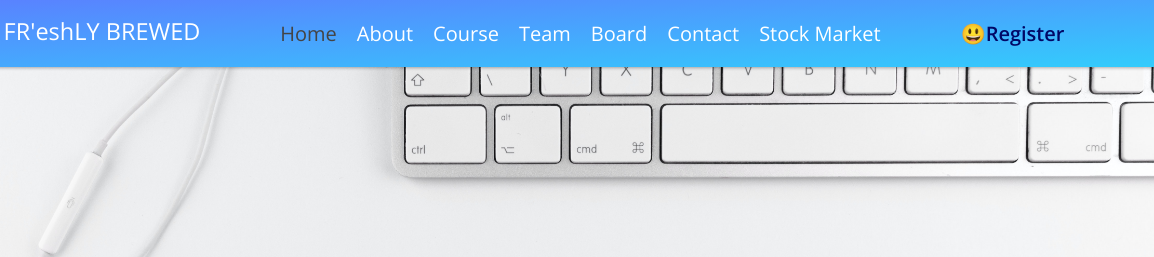
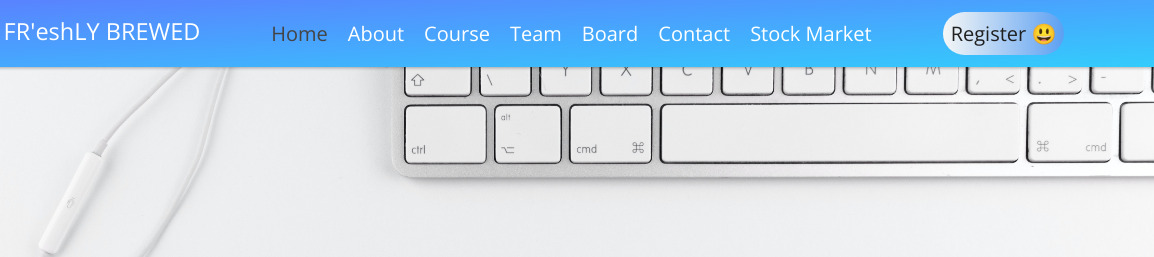
Before and after one commit to Satyajeet21/FReshLY-BREWED, a plain HTML site: page index.html in a window 1280 px wide. Shown: the top 257 px of the page, 126-1280 px from the left. Drawn offline with nearby package versions, Linux system fonts and the light colour scheme.

Commit message:
Update index.html

```diff
--- a/index.html
+++ b/index.html
@@ -39,31 +39,15 @@
     </nav>
 
     <div id="Register">
-        <a href="register.html" style="color:rgb(1, 8, 102);">
-            <span style= "text-indent: 8px;">&#128515;<b>Register</b></span>
-        </a>
+        <a href="register.html"
+        target="_blank"
+        class="btn-nav"> Register &#128515;</a>
     </div>
 
 </header>
 
 <!-- header section ends -->
 
-<!-- login form
-
-<div class="login-form">
-
-    <form action="">
-        <h3>login</h3>
-        <input type="email" placeholder="username" class="box">
-        <input type="password" placeholder="password" class="box">
-        <p>forget password? <a href="#">click here</a></p>
-        <p>don't have an account? <a href="./register.html">register now</a></p>
-        <input type="submit" class="btn" value="login">
-        <i class="fas fa-times"></i>
-    </form>
-
-</div>
--->
 
 <!-- home section starts  -->
 
@@ -338,4 +322,10 @@
 <script src="js/script.js"></script>
 
 </body>
+</html> src="https://cdnjs.cloudflare.com/ajax/libs/jquery/3.6.0/jquery.min.js"></script>
+
+<!-- custom js file link  -->
+<script src="js/script.js"></script>
+
+</body>
 </html>
```
